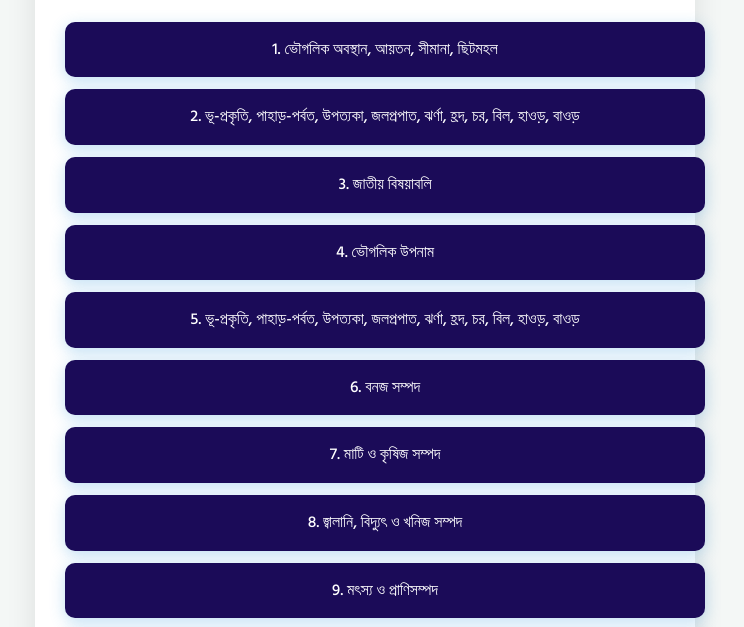
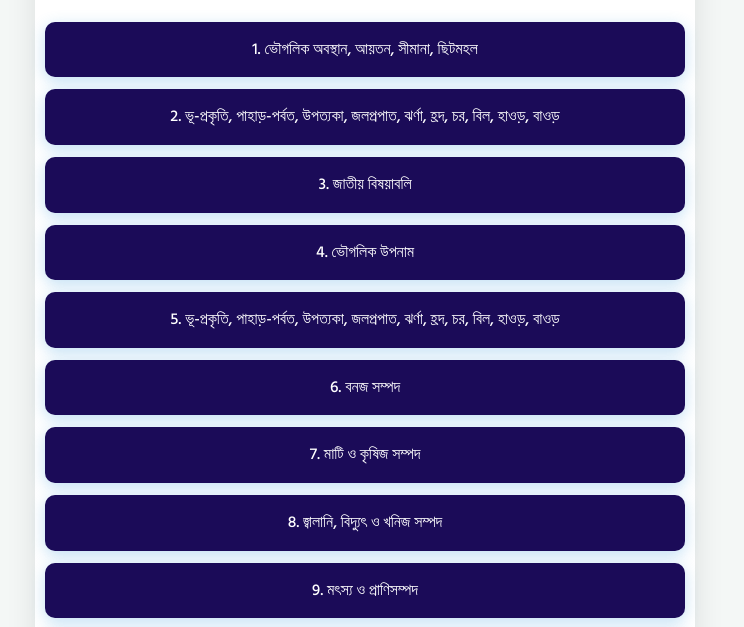
Before and after one commit to medicalprostuti/g, a plain HTML site: page index.html in a window 1280 px wide. Shown: the part 166-793 px from the top of the page, without its empty margins (275-1019 px from the left). Drawn offline with Linux system fonts and the light colour scheme.

Commit message:
Update index.html

```diff
--- a/index.html
+++ b/index.html
@@ -1,4 +1,4 @@
-<!DOCTYPE html>
+        <!DOCTYPE html>
 <html lang="bn">
   <head>
     <meta charset="UTF-8" />
@@ -26,6 +26,11 @@
         padding: 25px 30px;
         border-radius: 15px;
         box-shadow: 0 10px 30px rgba(0, 0, 0, 0.1);
+
+        /* New Flexbox properties for centering children */
+        display: flex;
+        flex-direction: column;
+        align-items: center;
       }
 
       h1 {
@@ -33,6 +38,7 @@
         color: #2c3e50;
         margin-bottom: 25px;
         font-size: 2.2em;
+        width: 100%; /* Ensure the heading takes full width for proper alignment */
       }
 
       .topic-button {
@@ -46,7 +52,7 @@
         cursor: pointer;
         border-radius: 10px;
         width: 100%;
-        text-align: center; /* This line was changed to center the text */
+        text-align: center;
         margin-bottom: 12px;
         text-decoration: none;
         transition: background-color 0.3s ease, transform 0.2s ease;
```
